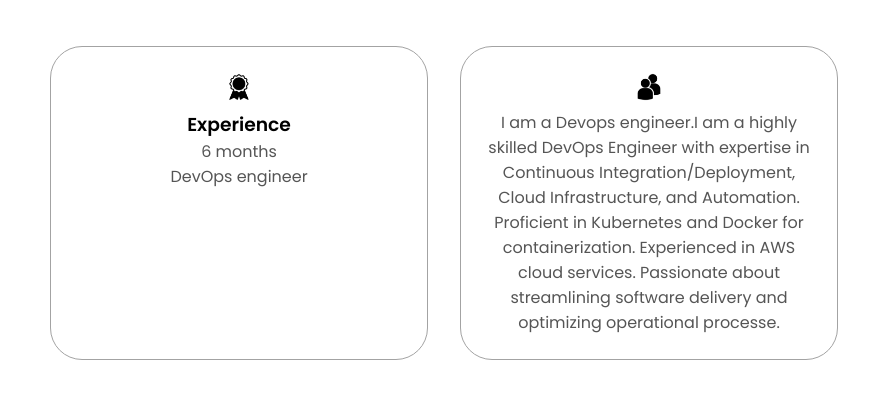
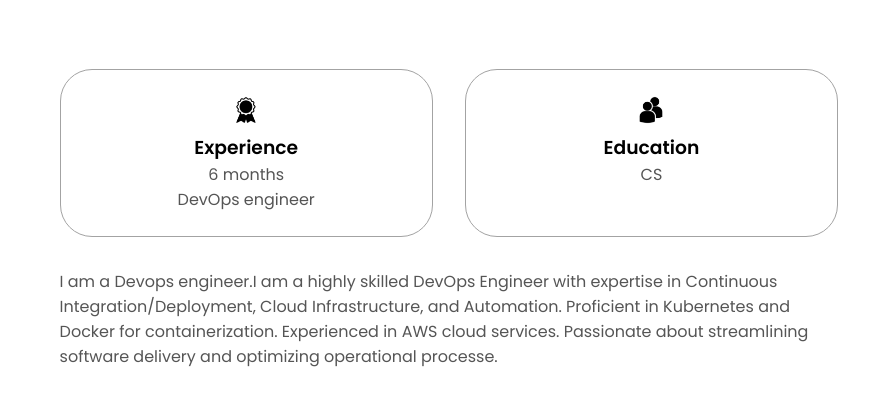
Before and after one commit to Atifkarim121/mynewportifoli, a plain HTML site: page index.html in a window 1280 px wide. Shown: the part 996-1415 px from the top of the page, 282-1151 px from the left. Drawn offline with Linux system fonts and the light colour scheme.

Commit message:
Update index.html

```diff
--- a/index.html
+++ b/index.html
@@ -65,11 +65,11 @@
                 alt="Education icon"
                 class="icon"
               />
-<!--               <h3>Education</h3>
-              <p>D.com</p>
+              <h3>Education</h3>
+              <p>CS</p>
             </div>
           </div>
-          <div class="text-container"> -->
+          <div class="text-container">
             <p>
              I am a Devops engineer.I am a highly skilled DevOps Engineer with
              expertise in Continuous Integration/Deployment, Cloud Infrastructure, and Automation.
```
